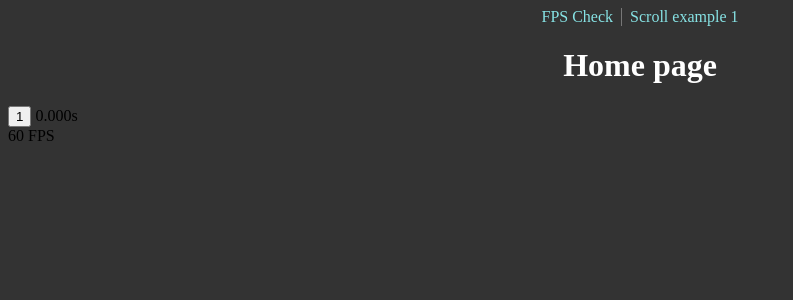
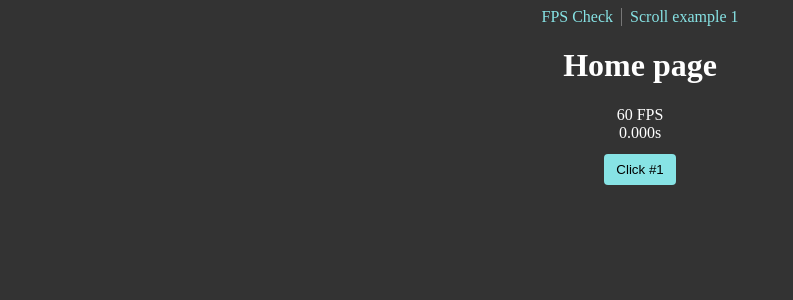
Before and after one commit to miirsery/request-animation-frame, a Vue app: page / in a window 1280 px wide. Shown: the top 300 px of the page, without its empty margins (0-793 px from the left). Built offline with nearby package versions, Linux system fonts and the light colour scheme.

Commit message:
feat(): add example with scroll

```diff
--- a/src/components/FpsCheck.vue
+++ b/src/components/FpsCheck/FpsCheck.vue
@@ -1,9 +1,12 @@
 <template>
-  <div>
-    <button @click="increaseCounter">{{ counter }}</button>
-    {{ time.toFixed(3) }}s
+  <div class="fps-check">
+    <button @click="increaseCounter">Click #{{ counter }}</button>
+      {{ time.toFixed(3) }}s
     <br />
-    {{ fps !== null ? Math.floor(fps) + ' FPS' : 'Calculating FPS...' }}
+
+	  <div class="fps-check__text">
+		  {{ fps !== null ? Math.floor(fps) + ' FPS' : 'Calculating FPS...' }}
+	  </div>
   </div>
 </template>
 
@@ -13,6 +16,7 @@ import { ref, onMounted, onBeforeUnmount } from "vue";
 const time = ref(0);
 const fps = ref(null);
 const counter = ref(1);
+
 let init = performance.now();
 let last = init;
 let animationFrame = null;
@@ -50,6 +54,4 @@ onBeforeUnmount(() => {
 });
 </script>
 
-<style scoped>
-/* Ваши стили здесь */
-</style>
+<style lang="scss" scoped src="./styles.scss" />
--- /dev/null
+++ b/src/components/FpsCheck/styles.scss
@@ -0,0 +1,21 @@
+.fps-check {
+	display: flex;
+	align-items: center;
+	justify-content: center;
+	flex-direction: column-reverse;
+	color: var(--color-white);
+
+	button {
+		margin-top: 12px;
+		background-color: var(--color-primary);
+		border: none;
+		padding: 8px 12px;
+		border-radius: 4px;
+		cursor: pointer;
+		transition: filter 0.15s;
+
+		&:hover {
+			filter: brightness(70%);
+		}
+	}
+}
--- a/src/components/ScrollExampleOne/ScrollExampleOne.vue
+++ b/src/components/ScrollExampleOne/ScrollExampleOne.vue
@@ -151,4 +151,4 @@ window.addEventListener('scroll', throttle(() => {
 }));
 </script>
 
-<style lang="scss" scoped src="./scroll-one.scss" />
+<style lang="scss" scoped src="./styles.scss" />
--- a/src/pages/HomePage.vue
+++ b/src/pages/HomePage.vue
@@ -5,5 +5,5 @@
 	</div>
 </template>
 <script setup>
-import FpsCheck from "../components/FpsCheck.vue";
+import FpsCheck from "../components/FpsCheck/FpsCheck.vue";
 </script>
--- a/src/styles/index.scss
+++ b/src/styles/index.scss
@@ -1,2 +1,2 @@
 @import "base";
-@import "../components/ScrollExampleOne/scroll-one";
+@import "../components/ScrollExampleOne/styles";
```
Also changed, not shown: src/components/ScrollExampleOne/styles.scss (renamed from src/components/ScrollExampleOne/scroll-one.scss).
